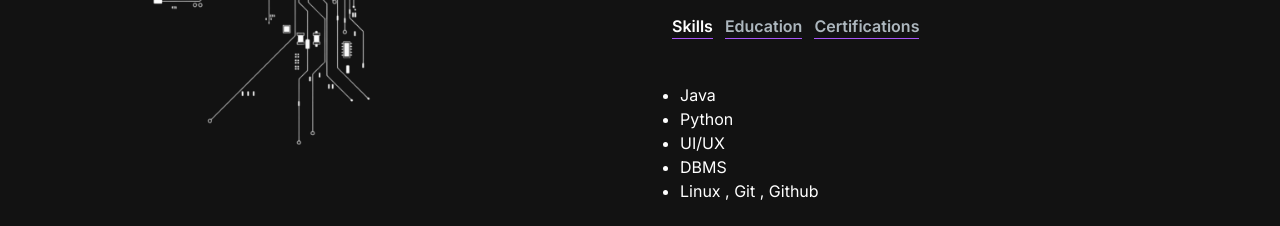
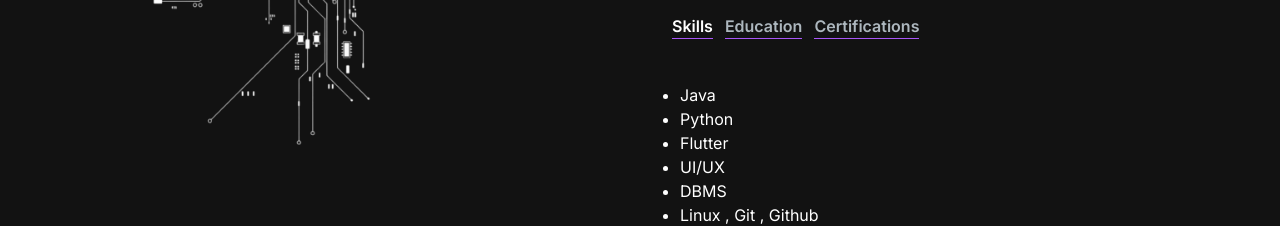
Before and after one commit to PINAK-CORE/Portfolio-site, a Next.js app: page / in a window 1280 px wide. Shown: the part 840-1066 px from the top of the page. Built offline with nearby package versions, Linux system fonts and the light colour scheme.

Commit message:
Update AboutSection.jsx

```diff
--- a/src/app/components/AboutSection.jsx
+++ b/src/app/components/AboutSection.jsx
@@ -11,6 +11,7 @@ const TAB_DATA = [
       <ul className="list-disc pl-2">
         <li>Java</li>
         <li>Python</li>
+        <li>Flutter</li>
         <li>UI/UX</li>
         <li>DBMS</li>
         <li>Linux , Git , Github</li>
```
